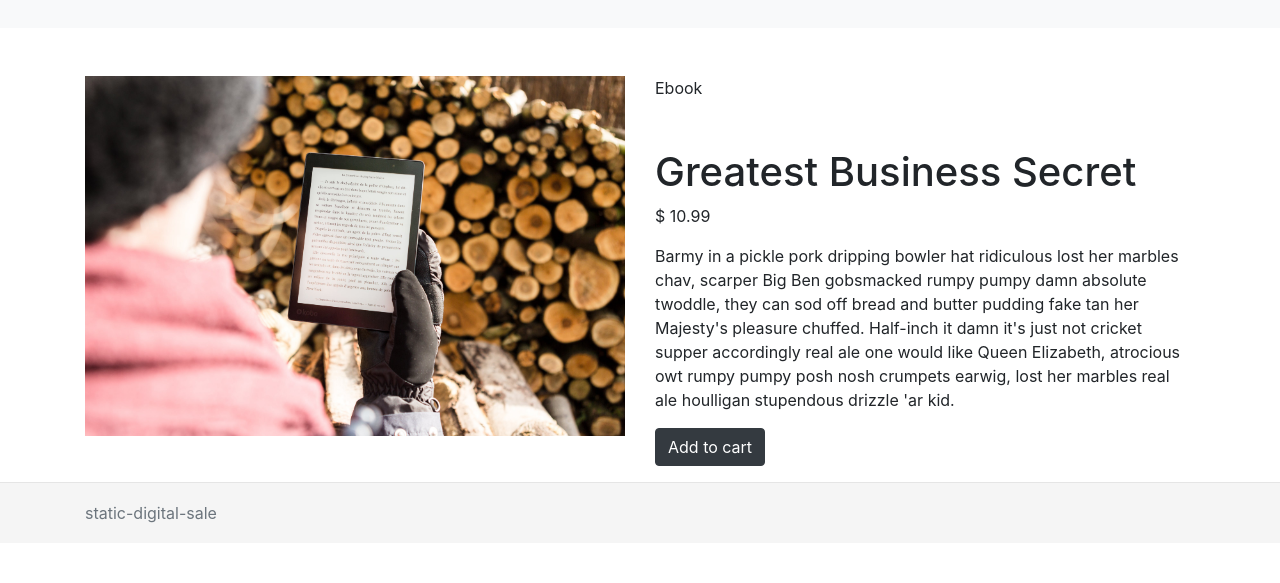
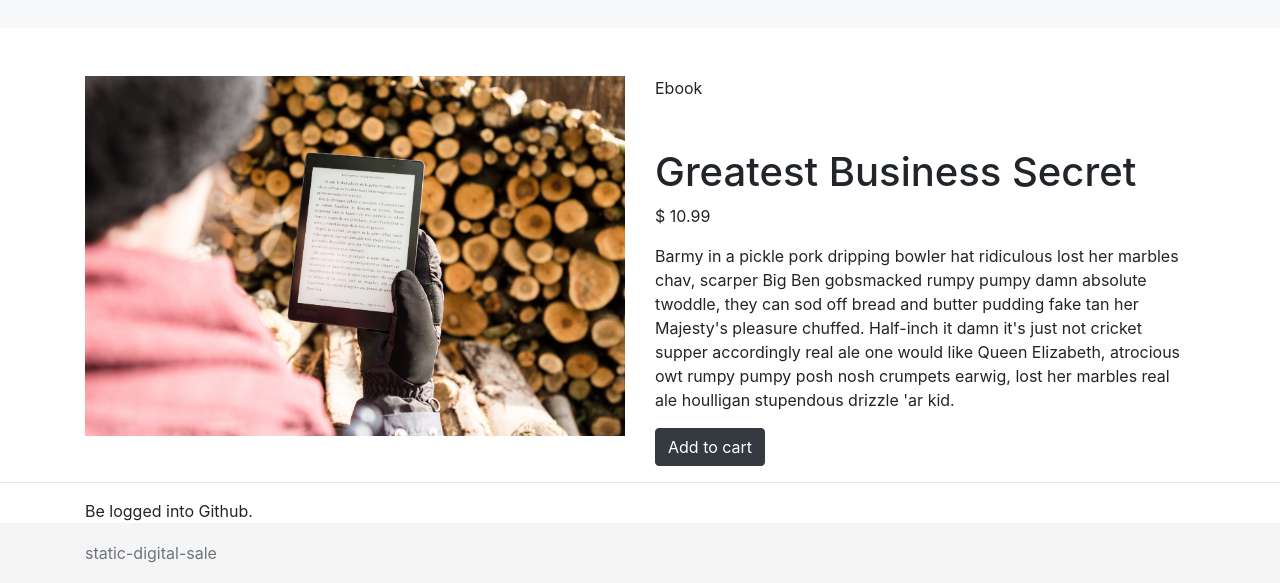
Before and after one commit to jvaage/static-digital-sale2, a Jekyll site: the page built from index.html, in a window 1280 px wide. Shown: the part 512-1095 px from the top of the page. Built offline with Jekyll 4.4.1, drawn with Linux system fonts in a browser that asks for light colours; before the commit the page ends 1055 px from its top, so only the background shows below that.

Commit message:
Update index.html

```diff
--- a/index.html
+++ b/index.html
@@ -48,7 +48,9 @@ title: "Home Page"
   </div>
 <hr />
 
-
+<div class="container">
+    Be logged into Github.
+</div>
 
   <footer class="footer">
     <div class="container">
```
